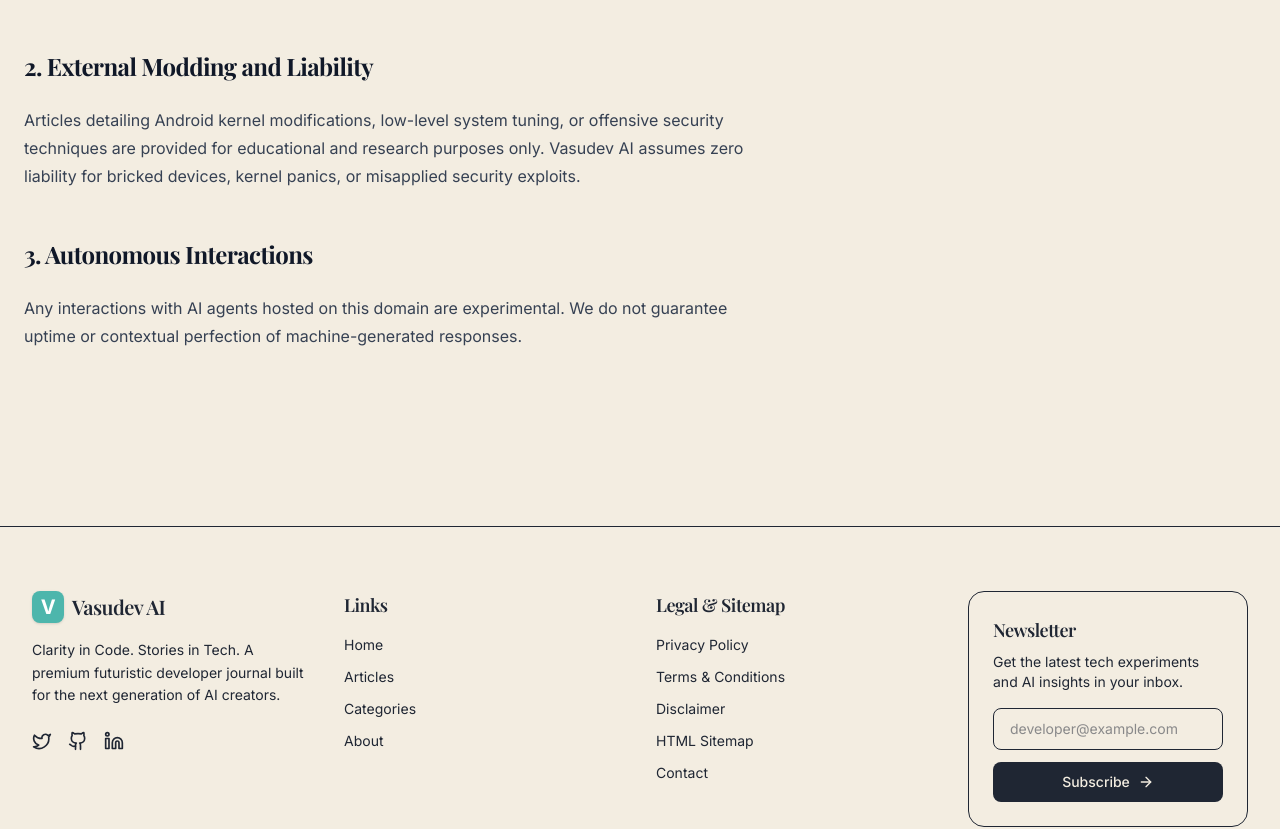
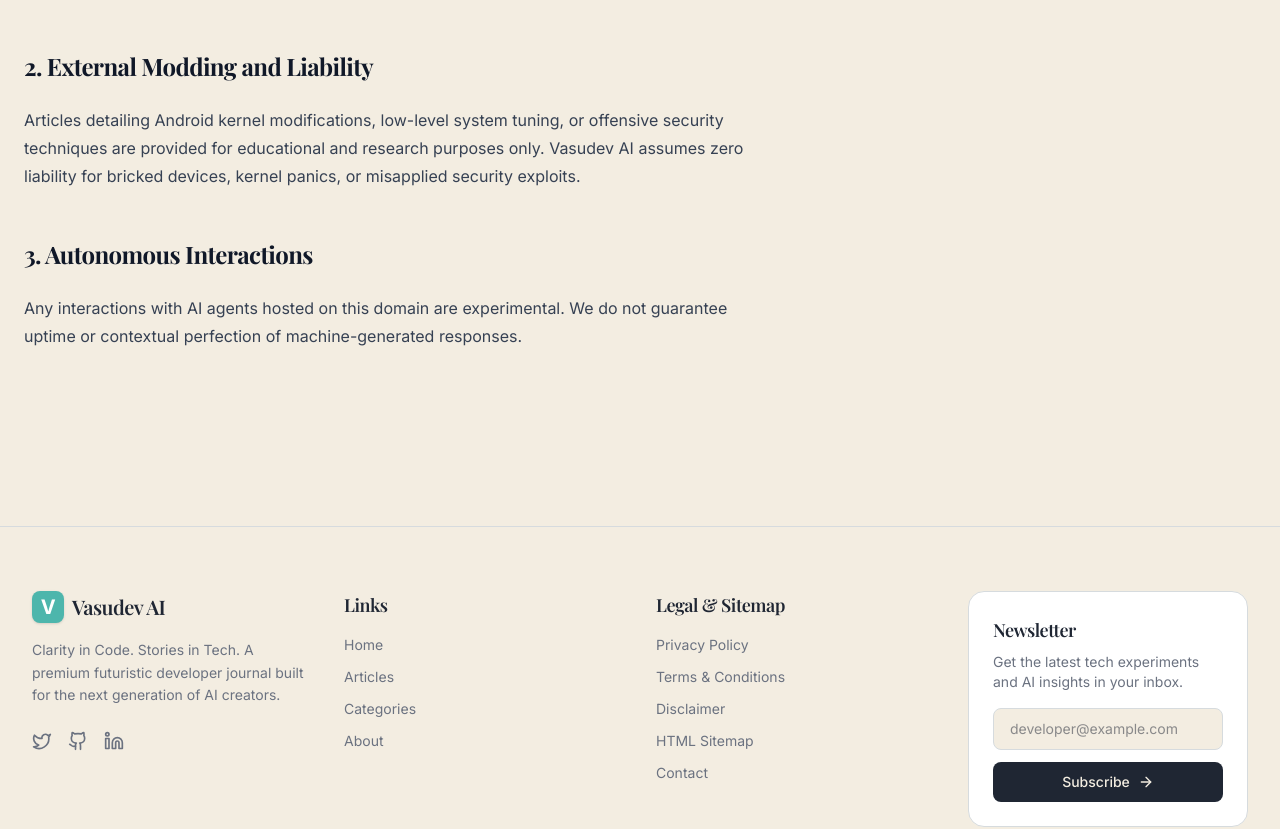
Before and after one commit to sg-surya/vasudev-ai-blogs, a Next.js app: page /terms in a window 1280 px wide. Shown: the part 478-1307 px from the top of the page. Built offline with nearby package versions, Linux system fonts and the light colour scheme; a web font is replaced by a local one.

Commit message:
style: refine typography and theme variables
Update CSS theme variables for better consistency and scope the prose styling. Increase content max-width and reorganize the article header for improved readability.

```diff
--- a/src/app/article/[slug]/page.tsx
+++ b/src/app/article/[slug]/page.tsx
@@ -44,30 +44,14 @@ export default function Article() {
         style={{ scaleX }}
       />
 
-      <article className="max-w-4xl mx-auto px-4 sm:px-6 lg:px-8 py-8 md:py-16">
+      <article className="max-w-6xl mx-auto px-4 sm:px-6 lg:px-8 py-8 md:py-16">
         <Link href="/articles" className="inline-flex items-center gap-2 text-sm font-medium text-muted-foreground hover:text-teal mb-8 transition-colors group">
           <ArrowLeft className="w-4 h-4 group-hover:-translate-x-1 transition-transform" />
           Back to Archive
         </Link>
 
-        {/* Header */}
-        <header className="mb-12">
-          <div className="flex flex-wrap items-center gap-3 mb-6">
-            <span className="px-3 py-1 text-xs font-semibold tracking-wider uppercase bg-teal text-white rounded-full shadow-sm">
-              {post.category}
-            </span>
-            {post.tags.map(tag => (
-              <span key={tag} className="px-3 py-1 text-xs font-mono tracking-tight bg-muted text-muted-foreground rounded border border-border">
-                #{tag}
-              </span>
-            ))}
-          </div>
-
-          <h1 className="text-4xl md:text-6xl font-serif font-bold tracking-tight mb-8 leading-tight">
-            {post.title}
-          </h1>
-
-          <div className="flex flex-col sm:flex-row sm:items-center justify-between gap-6 py-6 border-y border-border">
+        {/* Header - Author & Meta */}
+        <div className="flex flex-col sm:flex-row sm:items-center justify-between gap-6 py-4 border-y border-foreground/10 mb-10">
           <div className="flex items-center gap-4">
             <img src={post.author.avatar} alt={post.author.name} className="w-12 h-12 rounded-full border border-border" />
             <div>
@@ -87,29 +71,29 @@ export default function Article() {
             </div>
           </div>
         </div>
-        </header>
 
         {/* Cover Image */}
-        <div className="aspect-[21/9] md:aspect-[24/9] w-full rounded-2xl md:rounded-3xl overflow-hidden mb-16 border border-border shadow-sm">
+        <div className="aspect-[21/9] md:aspect-[24/9] w-full rounded-2xl md:rounded-3xl overflow-hidden mb-16 border border-foreground/10 shadow-sm relative">
+          {/* A slight dark overlay isn't needed anymore as title is below, but let's keep the image clean */}
           <img src={post.coverImage} alt={post.title} className="w-full h-full object-cover" />
         </div>
 
         {/* Content & Actions Layout */}
-        <div className="grid grid-cols-1 lg:grid-cols-[1fr_800px_1fr] gap-x-8">
+        <div className="grid grid-cols-1 lg:grid-cols-[auto_1fr_250px] gap-x-12 xl:gap-x-16">
 
           {/* Left Sidebar (Sticky social) - Hidden on small screens */}
-          <div className="hidden lg:block">
-            <div className="sticky top-32 flex flex-col items-end gap-4 px-4">
+          <div className="hidden lg:block w-16">
+            <div className="sticky top-32 flex flex-col items-center gap-4">
               <button
                 onClick={handleCopyLink}
-                className="p-3 bg-card border border-border rounded-full hover:bg-muted hover:text-teal hover:border-teal/50 transition-all text-muted-foreground group relative"
+                className="p-3 bg-transparent border border-foreground/20 rounded-full hover:bg-muted hover:text-teal hover:border-teal/50 transition-all text-foreground group relative"
                 aria-label="Share article"
               >
                 <Share2 className="w-5 h-5" />
                 {copied && <span className="absolute -top-10 left-1/2 -translate-x-1/2 bg-foreground text-background text-xs px-2 py-1 rounded shadow-sm whitespace-nowrap">Link Copied!</span>}
               </button>
               <button
-                className="p-3 bg-card border border-border rounded-full hover:bg-muted hover:text-teal hover:border-teal/50 transition-all text-muted-foreground"
+                className="p-3 bg-transparent border border-foreground/20 rounded-full hover:bg-muted hover:text-teal hover:border-teal/50 transition-all text-foreground"
                 aria-label="Bookmark article"
               >
                 <BookmarkPlus className="w-5 h-5" />
@@ -118,6 +102,24 @@ export default function Article() {
           </div>
 
           {/* Main Markdown Content */}
+          <div className="w-full min-w-0">
+            {/* Title moved here! */}
+            <div className="mb-10">
+              <div className="flex flex-wrap items-center gap-3 mb-6">
+                <span className="px-3 py-1 text-xs font-semibold tracking-wider uppercase bg-teal text-white rounded-full shadow-sm">
+                  {post.category}
+                </span>
+                {post.tags.map(tag => (
+                  <span key={tag} className="px-3 py-1 text-xs font-mono tracking-tight bg-muted text-muted-foreground rounded border border-border hidden sm:inline-flex">
+                    #{tag}
+                  </span>
+                ))}
+              </div>
+              <h1 className="text-4xl md:text-[3.5rem] font-serif font-bold tracking-tight leading-[1.1]">
+                {post.title}
+              </h1>
+            </div>
+
             <div className="prose prose-lg dark:prose-invert prose-headings:font-serif prose-headings:tracking-tight prose-a:text-teal prose-a:decoration-teal/30 hover:prose-a:decoration-teal prose-img:rounded-2xl max-w-none">
               <ReactMarkdown
                 components={{
@@ -143,15 +145,16 @@ export default function Article() {
                 {post.content}
               </ReactMarkdown>
             </div>
+          </div>
 
           {/* Right Sidebar (Empty for balance, or could be TOC) */}
-          <div className="hidden lg:block">
+          <div className="hidden lg:block w-[250px]">
              <div className="sticky top-32">
-                <h4 className="font-serif font-bold text-sm tracking-wider uppercase text-muted-foreground mb-4">On this page</h4>
-                <div className="text-sm space-y-3 text-muted-foreground">
-                  <p className="hover:text-teal cursor-pointer transition-colors">The Cognitive Engine</p>
-                  <p className="hover:text-teal cursor-pointer transition-colors pl-4">1. Memory and State</p>
-                  <p className="hover:text-teal cursor-pointer transition-colors pl-4">2. Tool Usage</p>
+                <h4 className="font-serif font-bold tracking-wider uppercase text-foreground mb-6">ON THIS PAGE</h4>
+                <div className="text-sm space-y-4 text-foreground/80">
+                  <p className="hover:text-teal cursor-pointer transition-colors leading-tight">The Cognitive Engine</p>
+                  <p className="hover:text-teal cursor-pointer transition-colors pl-4 leading-tight">1. Memory and State</p>
+                  <p className="hover:text-teal cursor-pointer transition-colors pl-4 leading-tight">2. Tool Usage</p>
                 </div>
              </div>
           </div>
--- a/src/index.css
+++ b/src/index.css
@@ -16,22 +16,27 @@
   --color-ink: #1F2633;
   --color-ink-light: #2A3342;
 
-  --color-background: var(--color-sand);
-  --color-foreground: var(--color-ink);
+  --color-background: var(--background);
+  --color-foreground: var(--foreground);
+  --color-card: var(--card);
+  --color-card-foreground: var(--card-foreground);
+  --color-muted: var(--muted);
+  --color-muted-foreground: var(--muted-foreground);
+  --color-border: var(--border);
 }
 
 @layer base {
   :root {
-    --background: #ffffff;
+    --background: #F3EDE1;
     --foreground: #1F2633;
 
-    --card: #f9fbfb;
+    --card: #ffffff;
     --card-foreground: #1F2633;
 
     --muted: #E8F3F1;
     --muted-foreground: #6b7280;
 
-    --border: #E8F3F1;
+    --border: #D6DBDE;
   }
 
   .dark {
@@ -48,10 +53,32 @@
   }
 
   body {
-    @apply bg-[var(--background)] text-[var(--foreground)] font-sans antialiased selection:bg-teal selection:text-white transition-colors duration-300;
+    background-color: var(--background);
+    color: var(--foreground);
+    font-family: var(--font-sans);
+  }
+
+  .prose {
+    --tw-prose-body: var(--foreground);
+    --tw-prose-headings: var(--foreground);
+    --tw-prose-lead: var(--muted-foreground);
+    --tw-prose-links: var(--color-teal);
+    --tw-prose-bold: var(--foreground);
+    --tw-prose-counters: var(--muted-foreground);
+    --tw-prose-bullets: var(--muted-foreground);
+    --tw-prose-hr: var(--border);
+    --tw-prose-quotes: var(--foreground);
+    --tw-prose-quote-borders: var(--color-teal);
+    --tw-prose-captions: var(--muted-foreground);
+    --tw-prose-code: var(--color-teal);
+    --tw-prose-pre-code: var(--foreground);
+    --tw-prose-pre-bg: var(--card);
+    --tw-prose-th-borders: var(--border);
+    --tw-prose-td-borders: var(--border);
   }
 
   h1, h2, h3, h4, h5, h6 {
-    @apply font-serif tracking-tight;
+    font-family: var(--font-serif);
+    letter-spacing: -0.025em;
   }
 }
```
Lines whose indentation alone changed are shown as unchanged.
